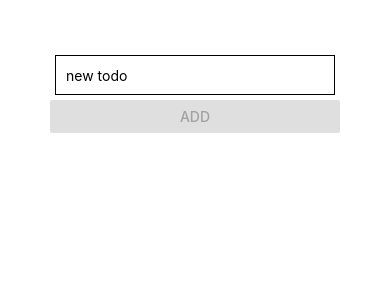
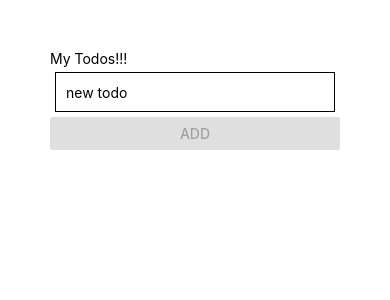
Before and after one commit to pablo-jurado/react-native-playground, a React Native app: screen / in a window 390 px wide. Shown: the top 300 px of the page. Built offline with nearby package versions, Linux system fonts and the light colour scheme.

Commit message:
split app into components

```diff
--- a/App.js
+++ b/App.js
@@ -1,13 +1,15 @@
 import React from "react";
 import { StatusBar } from "expo-status-bar";
 import {
-  StyleSheet,
+  View,
   Text,
-  View,
   Button,
   TextInput,
   FlatList,
+  StyleSheet,
 } from "react-native";
+import { globalStyles } from "./styles";
+import { TodoItem } from "./components/todoItem";
 
 export default function App() {
   const [items, setItems] = React.useState([]);
@@ -26,9 +28,10 @@ export default function App() {
     <>
       <StatusBar style="auto" />
 
-      <View style={styles.container}>
+      <View style={globalStyles.container}>
+        <Text>My Todos!!!</Text>
         <TextInput
-          style={styles.input}
+          style={globalStyles.input}
           onChangeText={onChangeText}
           value={text}
           placeholder="new todo"
@@ -46,38 +49,3 @@ export default function App() {
     </>
   );
 }
-
-function TodoItem({ itemText, onPress }) {
-  return (
-    <View style={styles.listItem}>
-      <Text>{itemText}</Text>
-      <Button title="Remove" onPress={onPress}></Button>
-    </View>
-  );
-}
-
-const styles = StyleSheet.create({
-  container: {
-    flex: 1,
-    backgroundColor: "#fff",
-    justifyContent: "flex-start",
-    margin: 50,
-  },
-  list: {
-    margin: 5,
-  },
-  listItem: {
-    flexDirection: "row",
-    justifyContent: "space-between",
-    margin: 5,
-    padding: 5,
-    borderStyle: "dashed",
-    borderWidth: 1,
-  },
-  input: {
-    height: 40,
-    margin: 5,
-    borderWidth: 1,
-    padding: 10,
-  },
-});
--- /dev/null
+++ b/components/todoItem.js
@@ -0,0 +1,12 @@
+import React from "react";
+import { Text, View, Button } from "react-native";
+import { globalStyles } from "../styles";
+
+export function TodoItem({ itemText, onPress }) {
+  return (
+    <View style={globalStyles.listItem}>
+      <Text>{itemText}</Text>
+      <Button title="Remove" onPress={onPress}></Button>
+    </View>
+  );
+}
--- /dev/null
+++ b/styles.js
@@ -0,0 +1,27 @@
+import { StyleSheet } from "react-native";
+
+export const globalStyles = StyleSheet.create({
+  container: {
+    flex: 1,
+    backgroundColor: "#fff",
+    justifyContent: "flex-start",
+    margin: 50,
+  },
+  list: {
+    margin: 5,
+  },
+  listItem: {
+    flexDirection: "row",
+    justifyContent: "space-between",
+    margin: 5,
+    padding: 5,
+    borderStyle: "dashed",
+    borderWidth: 1,
+  },
+  input: {
+    height: 40,
+    margin: 5,
+    borderWidth: 1,
+    padding: 10,
+  },
+});
```
